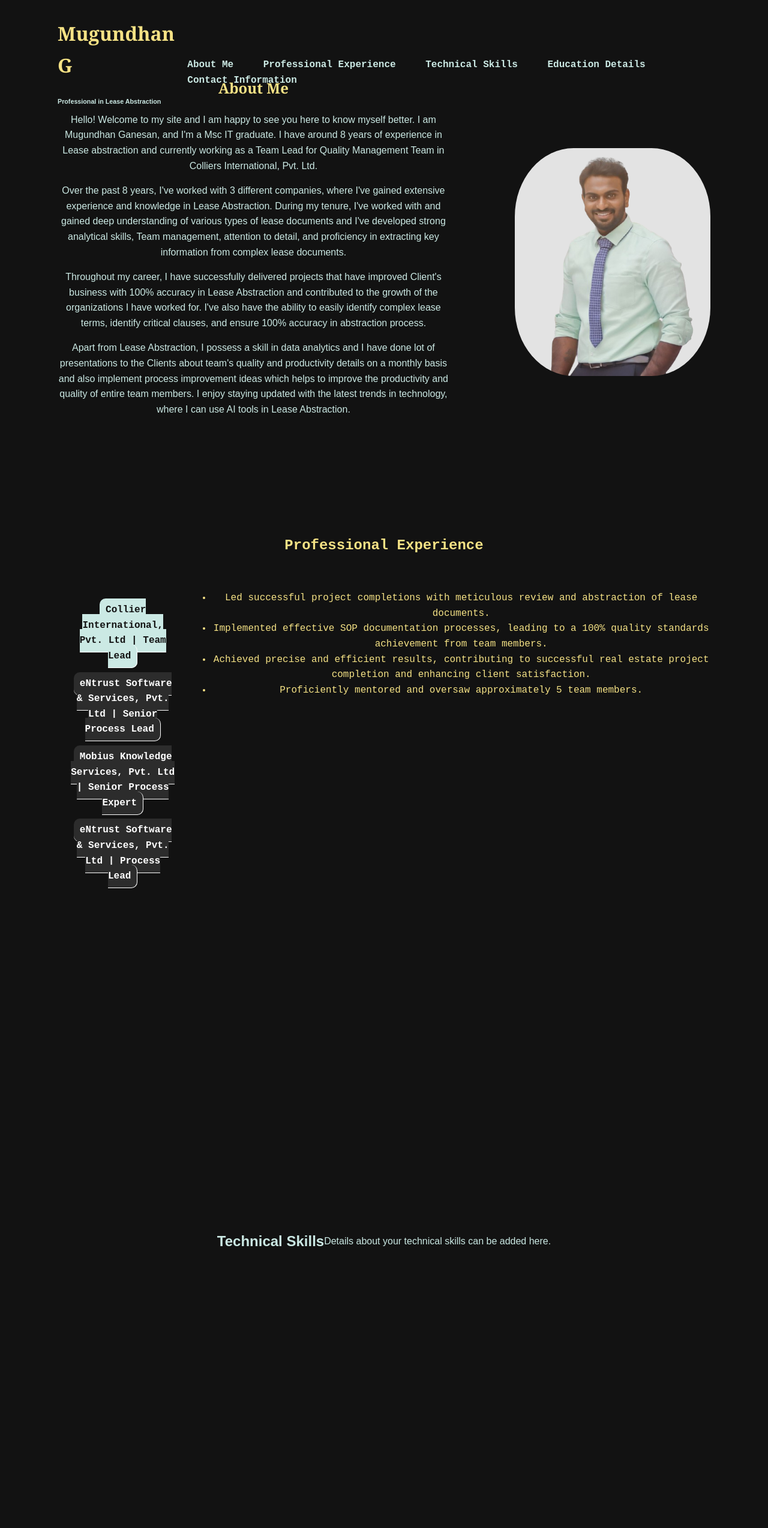
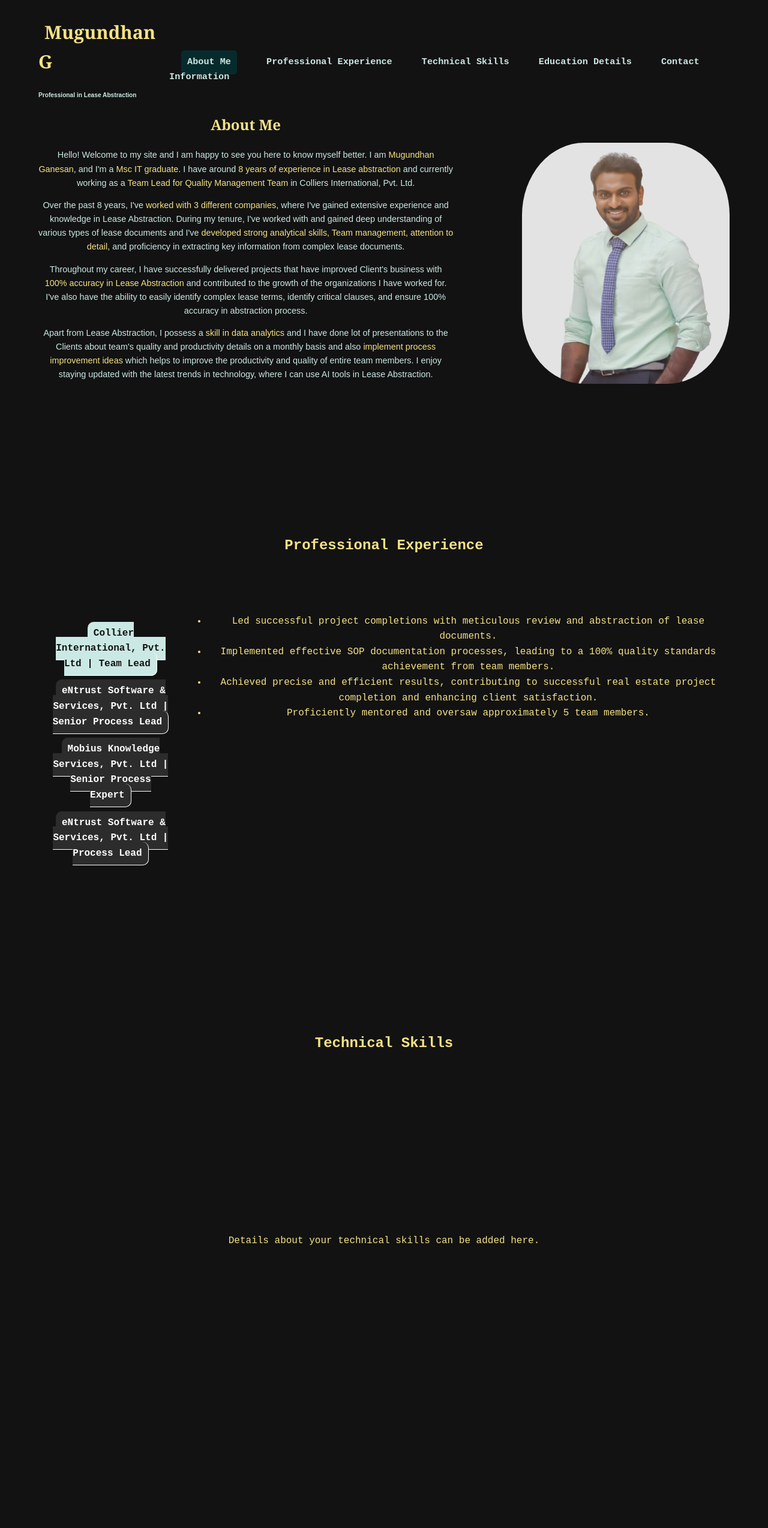
Before and after one commit to MugundhanG/mugundhangportfolio, a plain HTML site: page index.html in a window 1280 px wide. Shown: the top 2548 px of the page at 60% size. Drawn offline with Linux system fonts and the light colour scheme.

Commit message:
made few changes

```diff
--- a/index.html
+++ b/index.html
@@ -16,7 +16,7 @@
             </div>
             <nav>
                 <ul>
-                    <li><a href="#about">About Me</a></li>
+                    <li><a href="#about" class="navlink-active">About Me</a></li>
                     <li><a href="#experience">Professional Experience</a></li>
                     <li><a href="#skills">Technical Skills</a></li>
                     <li><a href="#education">Education Details</a></li>
@@ -30,17 +30,17 @@
         <div class="about-content">
             <div>
                 <h2>About Me</h2>
-                <p>Hello! Welcome to my site and I am happy to see you here to know myself better. I am Mugundhan Ganesan, and I'm a Msc IT graduate. I have around 8 years of experience in Lease abstraction and currently working as a Team Lead for Quality Management Team in Colliers International, Pvt. Ltd.</p>
-                <p>Over the past 8 years, I've worked with 3 different companies, where I've gained extensive experience and knowledge in Lease Abstraction. During my tenure, I've worked with and gained deep understanding of various types of lease documents and I've developed strong analytical skills, Team management, attention to detail, and proficiency in extracting key information from complex lease documents.</p>
-                <p>Throughout my career, I have successfully delivered projects that have improved Client's business with 100% accuracy in Lease Abstraction and contributed to the growth of the organizations I have worked for.  I've also have the ability to easily identify complex lease terms, identify critical clauses, and ensure 100% accuracy in abstraction process.</p>
-                <p>Apart from Lease Abstraction, I possess a skill in data analytics and I have done lot of presentations to the Clients about team's quality and productivity details on a monthly basis and also implement process improvement ideas which helps to improve the productivity and quality of entire team members. I enjoy staying updated with the latest trends in technology, where I can use AI tools in Lease Abstraction.</p>
+                <p>Hello! Welcome to my site and I am happy to see you here to know myself better. I am <span class="highlight-text">Mugundhan Ganesan</span>, and I'm a <span class="highlight-text">Msc IT graduate</span>. I have around <span class="highlight-text">8 years of experience in Lease abstraction</span> and currently working as a <span class="highlight-text">Team Lead for Quality Management Team</span> in Colliers International, Pvt. Ltd.</p>
+                <p>Over the past 8 years, I've <span class="highlight-text">worked with 3 different companies</span>, where I've gained extensive experience and knowledge in Lease Abstraction. During my tenure, I've worked with and gained deep understanding of various types of lease documents and I've <span class="highlight-text">developed strong analytical skills, Team management, attention to detail</span>, and proficiency in extracting key information from complex lease documents.</p>
+                <p>Throughout my career, I have successfully delivered projects that have improved Client's business with <span class="highlight-text">100% accuracy in Lease Abstraction</span> and contributed to the growth of the organizations I have worked for.  I've also have the ability to easily identify complex lease terms, identify critical clauses, and ensure 100% accuracy in abstraction process.</p>
+                <p>Apart from Lease Abstraction, I possess a <span class="highlight-text">skill in data analytics</span> and I have done lot of presentations to the Clients about team's quality and productivity details on a monthly basis and also <span class="highlight-text">implement process improvement ideas</span> which helps to improve the productivity and quality of entire team members. I enjoy staying updated with the latest trends in technology, where I can use AI tools in Lease Abstraction.</p>
             </div>
             <img src="Profile.png" alt="Profile Picture">
         </div>
     </section>
 
     <section id="experience" class="container experience">
-        <h2 class="experience-header">Professional Experience</h2>
+        <h2 class="experience-header section-header">Professional Experience</h2>
         <div class="experience-details">
             <div class="company-details">
 
@@ -85,19 +85,19 @@
         </div>
     </section>
 
-    <section id="skills" class="container">
-        <h2>Technical Skills</h2>
+    <section id="skills" class="container skills">
+        <h2 class="technical-header section-header">Technical Skills</h2>
         <p>Details about your technical skills can be added here.</p>
     </section>
 
-    <section id="education" class="container">
-        <h2>Education Details</h2>
+    <section id="education" class="container education">
+        <h2 class="education-header section-header">Education Details</h2>
         <p>Details about your technical skills can be added here.</p>
     </section>
 
-    <section id="contact" class="container">
-        <h2>Contact Information</h2>
-        <p>Email: mugundhan@example.com</p>
+    <section id="contact" class="container contact">
+        <h2 class="contact-header section-header">Contact Information</h2>
+        <p>Feel free to reach out to me at +91 9600 129 267 or mailto:mugundhan10@gmail.com. I'm open to discussing opportunities, collaborations, or answering any questions you may have.</p>
         <p>LinkedIn: <a href="https://www.linkedin.com/in/mugundhan" target="_blank" rel="noopener noreferrer">linkedin.com/in/mugundhan</a></p>
     </section>
 
--- a/main.js
+++ b/main.js
@@ -6,6 +6,7 @@ document.addEventListener('DOMContentLoaded', () => {
             e.preventDefault();
             const targetId = link.getAttribute('href').substring(1);
             const targetSection = document.getElementById(targetId);
+            link.classList.add("navlink-active");
 
             window.scrollTo({
                 top: targetSection.offsetTop - document.querySelector('header').offsetHeight,
--- a/styles.css
+++ b/styles.css
@@ -1,8 +1,30 @@
+/* Common Designs Start */
+
 :root {
     --main-bg-color: #121212;
     --main-text-color: #cbe9e4;
     --main-font-family: 'Courier New', Courier;
     --header-font-color: #f5e285;
+}
+
+::-webkit-scrollbar {
+    width: 12px; /* Width of the scrollbar */
+}
+
+::-webkit-scrollbar-track {
+    background: #072b2c; /* Color of the scrollbar track */
+    border-radius: 6px; /* Rounded corners for the track */
+}
+
+::-webkit-scrollbar-thumb {
+  background: #b1e6eb; /* Color of the scrollbar handle */
+  border-radius: 6px; /* Rounded corners for the handle */
+  transition: all .3s ease;
+}
+
+/* Handle on Hover */
+::-webkit-scrollbar-thumb:hover {
+  background:var(--header-font-color); /* Darker color when hovering over the scrollbar */
 }
 
 body {
@@ -15,7 +37,7 @@ body {
 }
 
 .container {
-    width: 85%;
+    width: 90%;
     margin: auto;
     overflow: hidden;
     padding-top: 10px;
@@ -28,24 +50,29 @@ header {
     align-items: center;
     width: 100%;
     height: 10%;
-    font-size: 100%;
+    font-size: 95%;
     top: 0;
     background: var(--main-bg-color);
     padding: 20px 0;
     z-index: 1000;
 }
 
+
+/* Common Designs End */
+
+
 .header-name a {
     font-family:Georgia, 'Times New Roman', Times, serif;
     font-size: 100%;
     color: var(--header-font-color);
-    /* padding: 10px; */
+    padding: 10px;
     transition: all 0.3s ease;
 }
 
 .header-name a:hover {
     /* text-shadow: 5px 5px 10px rgba(23, 213, 219, 0.5); */
-    background-color: #2c2c2c;
+    background-color: #354851;
+    color: var(--main-text-color);
     /* padding: 10px; */
     border-radius: 10px;
 }
@@ -97,6 +124,12 @@ header nav {
     margin: 10px 0 0 0;
 }
 
+.navlink-active {
+    background-color: #072b2c;
+    padding: 10px;
+    border-radius: 5px;
+}
+
 
 
 section {
@@ -119,8 +152,12 @@ section {
 }
 
 .about-content p {
-    font-size: 100%;
+    font-size: 90%;
     font-family: Arial, Helvetica, sans-serif;
+}
+
+.highlight-text {
+    color: var(--header-font-color);
 }
 
 .about-content img {
@@ -161,7 +198,7 @@ footer {
     font-family: var(--main-font-family);
 }
 
-.experience-header {
+.section-header {
     position: absolute;
     top: 5%;
 }
@@ -215,3 +252,33 @@ footer {
 .exp-content.active {
     display: block;
 }
+
+.container.skills {
+    position: relative;
+    display: flex;
+    flex-direction: column;
+    align-items:center;
+    justify-content: center;
+    color: #f5e285;
+    font-family: var(--main-font-family);
+}
+
+.container.education {
+    position: relative;
+    display: flex;
+    flex-direction: column;
+    align-items:center;
+    justify-content: center;
+    color: #f5e285;
+    font-family: var(--main-font-family);
+}
+
+.container.contact {
+    position: relative;
+    display: flex;
+    flex-direction: column;
+    align-items:center;
+    justify-content: center;
+    color: #f5e285;
+    font-family: var(--main-font-family);
+}
```
